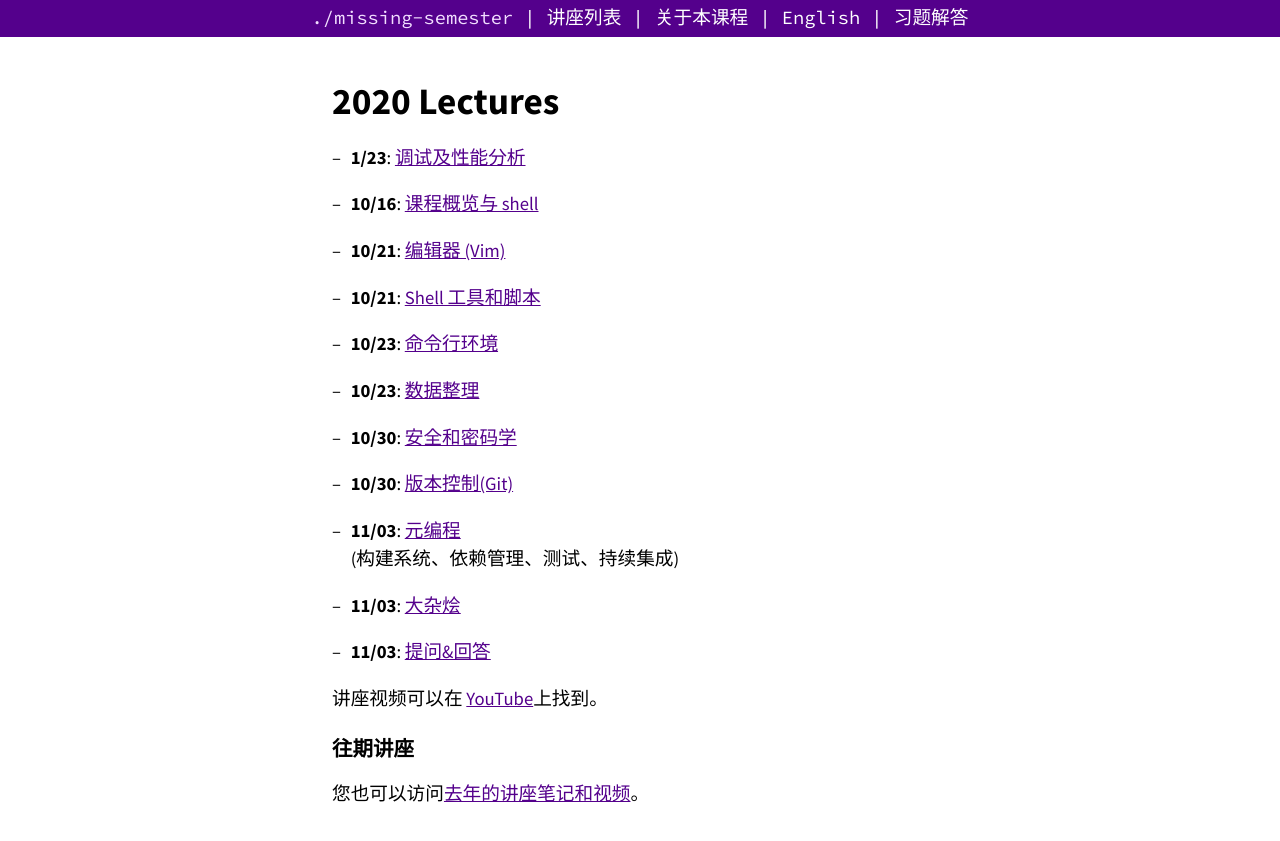
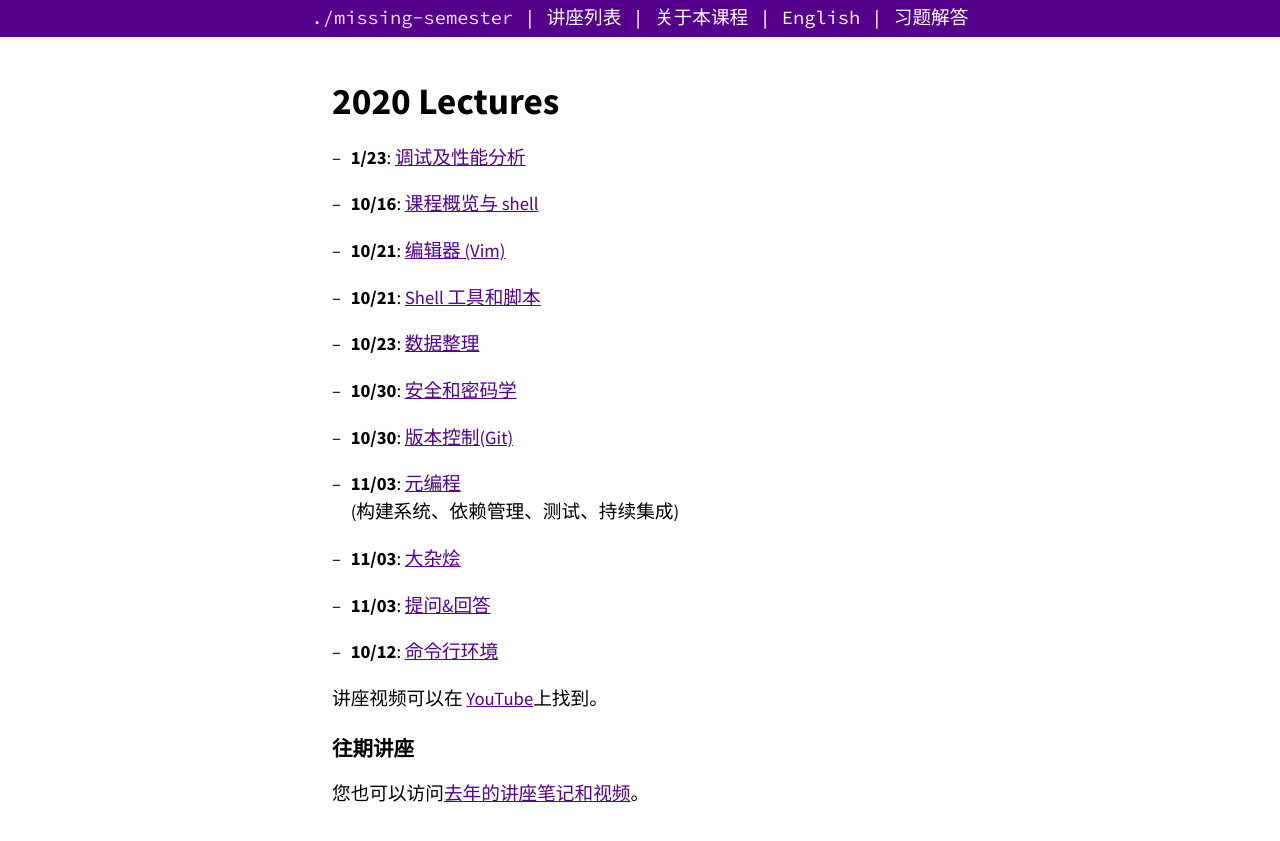
Before and after one commit to missing-semester-cn/missing-semester-cn.github.io, a Jekyll site: the page built from _2020/index.html, in a window 1280 px wide. Shown: the top 841 px of the page. Built offline with Jekyll 4.4.1, drawn with Linux system fonts in a browser that asks for light colours.

Commit message:
update to 2022

```diff
--- a/_2020/command-line.md
+++ b/_2020/command-line.md
@@ -1,7 +1,7 @@
 ---
 layout: lecture
 title: "命令行环境"
-date: 2021-10-23
+date: 2022-10-12
 ready: true
 sync: true
 syncdate: 2021-04-24
```
Also changed, not shown: index.md (+1 -1 lines).
